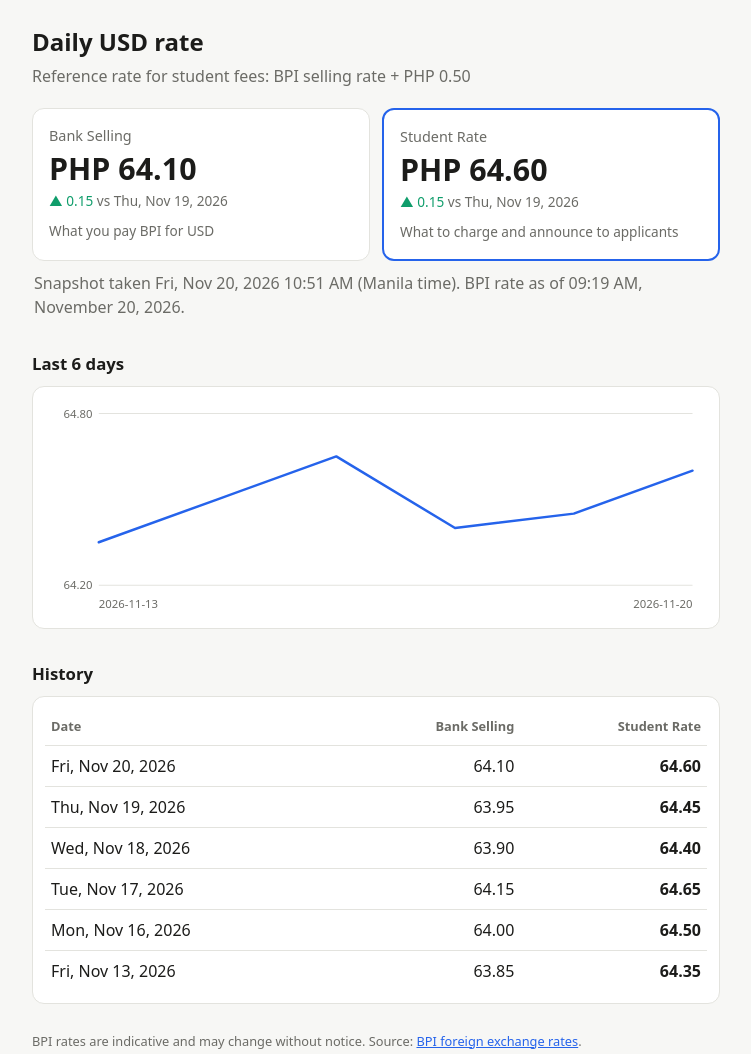
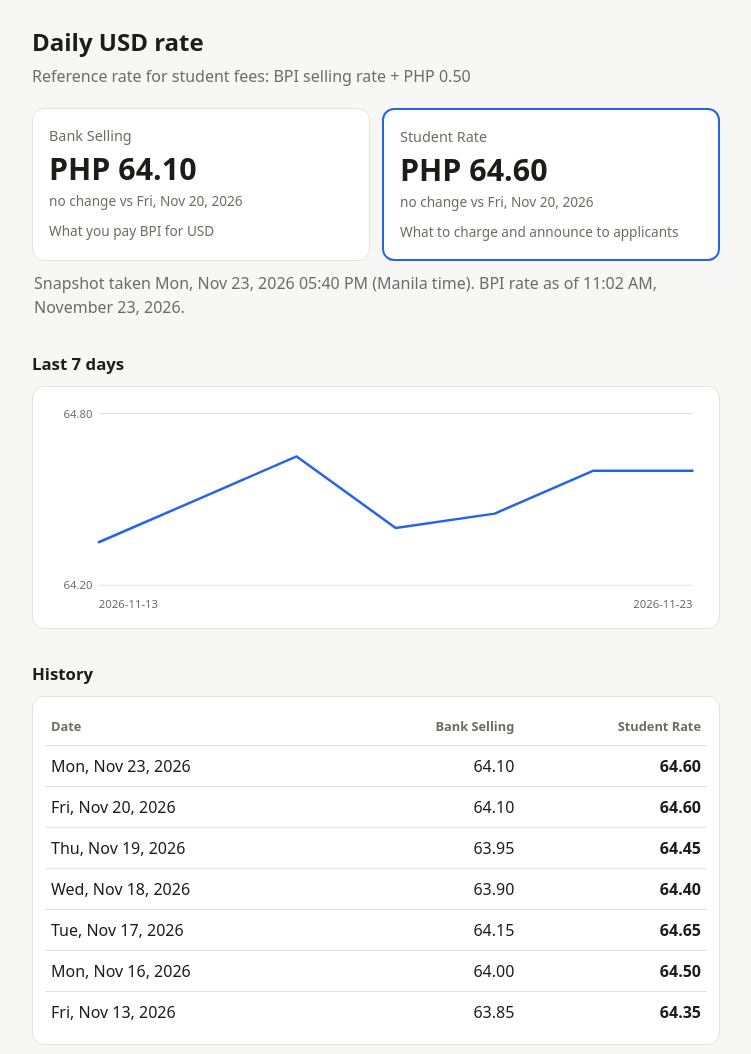
Before and after one commit to bernsediphi/BPI-Daily-Dollar-Rate, a plain HTML site: page docs/index.html in a window 1280 px wide. Shown: the top 1054 px of the page, without its empty margins (264-1015 px from the left). Drawn offline with Linux system fonts and the light colour scheme.

Commit message:
Update BPI USD rate

```diff
--- a/docs/index.html
+++ b/docs/index.html
@@ -51,32 +51,32 @@ a{color:var(--accent)}
 <div class="tile">
 <div class="label">Bank Selling</div>
 <div class="value">PHP 64.10</div>
-<div class="chg"><span class="up">&#9650; 0.15</span> <span class="muted">vs Thu, Nov 19, 2026</span></div>
+<div class="chg"><span class="muted">no change vs Fri, Nov 20, 2026</span></div>
 <div class="hint">What you pay BPI for USD</div>
 </div>
 
 <div class="tile main">
 <div class="label">Student Rate</div>
 <div class="value">PHP 64.60</div>
-<div class="chg"><span class="up">&#9650; 0.15</span> <span class="muted">vs Thu, Nov 19, 2026</span></div>
+<div class="chg"><span class="muted">no change vs Fri, Nov 20, 2026</span></div>
 <div class="hint">What to charge and announce to applicants</div>
 </div>
 </div>
 
 <p class="muted" style="margin:10px 2px 0">
-Snapshot taken Fri, Nov 20, 2026 10:51 AM (Manila time). BPI rate as of 09:19 AM, November 20, 2026.
+Snapshot taken Mon, Nov 23, 2026 05:40 PM (Manila time). BPI rate as of 11:02 AM, November 23, 2026.
 </p>
 
-<h2>Last 6 days</h2>
+<h2>Last 7 days</h2>
 <div class="card"><svg viewBox="0 0 640 210" role="img"
-aria-label="Line chart of the student rate, last 6 days">
+aria-label="Line chart of the student rate, last 7 days">
 <line class="grid" x1="52" y1="14.0" x2="626" y2="14.0"/>
 <line class="grid" x1="52" y1="180.0" x2="626" y2="180.0"/>
 <text class="axis" x="46" y="18.0" text-anchor="end">64.80</text>
 <text class="axis" x="46" y="184.0" text-anchor="end">64.20</text>
 <text class="axis" x="52" y="202" text-anchor="start">2026-11-13</text>
-<text class="axis" x="626" y="202" text-anchor="end">2026-11-20</text>
-<polyline class="line" points="52.0,138.5 166.8,97.0 281.6,55.5 396.4,124.7 511.2,110.8 626.0,69.3"/>
+<text class="axis" x="626" y="202" text-anchor="end">2026-11-23</text>
+<polyline class="line" points="52.0,138.5 147.7,97.0 243.3,55.5 339.0,124.7 434.7,110.8 530.3,69.3 626.0,69.3"/>
 </svg></div>
 
 <h2>History</h2>
@@ -86,6 +86,7 @@ aria-label="Line chart of the student rate, last 6 days">
 <tr><th>Date</th><th>Bank Selling</th><th>Student Rate</th></tr>
 </thead>
 <tbody>
+<tr><td>Mon, Nov 23, 2026</td><td>64.10</td><td class="rate">64.60</td></tr>
 <tr><td>Fri, Nov 20, 2026</td><td>64.10</td><td class="rate">64.60</td></tr>
 <tr><td>Thu, Nov 19, 2026</td><td>63.95</td><td class="rate">64.45</td></tr>
 <tr><td>Wed, Nov 18, 2026</td><td>63.90</td><td class="rate">64.40</td></tr>
```
Also changed, not shown: docs/rates.json (+9 -0 lines), docs/bpi_update_status.txt.
